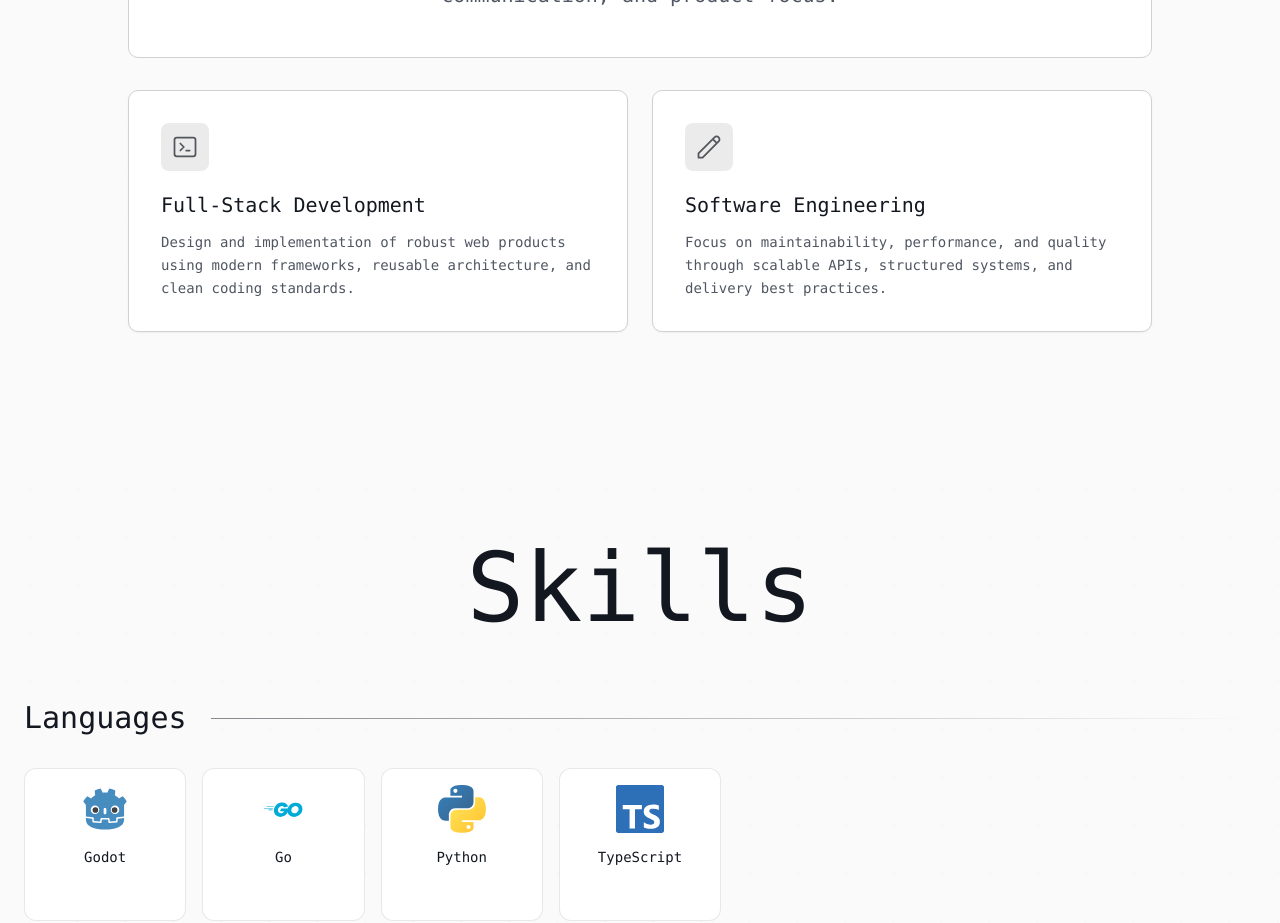
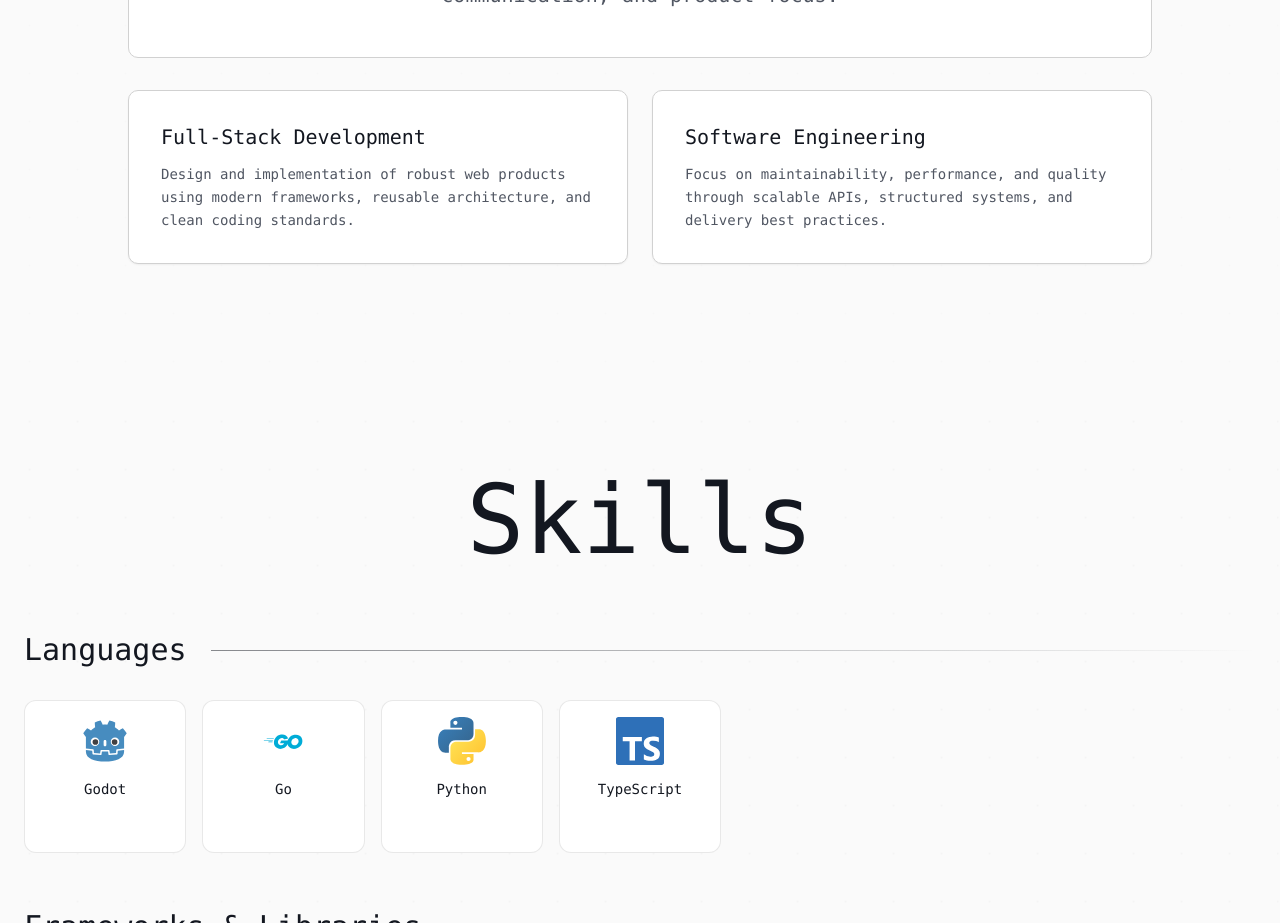
Before and after one commit to neevets/portfolio-web, a React (Vite) app: page / in a window 1280 px wide. Shown: the part 1380-2303 px from the top of the page. Built offline with nearby package versions, Linux system fonts and the light colour scheme.

Commit message:
Remove SVG icons from About Me cards

```diff
--- a/src/components/sections/AboutSection.tsx
+++ b/src/components/sections/AboutSection.tsx
@@ -10,41 +10,11 @@ const OptimizedAboutSection = memo(() => {
   const featureCards = useMemo(
     () => [
       {
-        icon: (
-          <svg
-            className="w-7 h-7 text-foreground/70 transition-colors duration-500"
-            fill="none"
-            stroke="currentColor"
-            viewBox="0 0 24 24"
-          >
-            <path
-              strokeLinecap="round"
-              strokeLinejoin="round"
-              strokeWidth={1.5}
-              d="M8 9l3 3-3 3m5 0h3M5 20h14a2 2 0 002-2V6a2 2 0 00-2-2H5a2 2 0 00-2 2v12a2 2 0 002 2z"
-            />
-          </svg>
-        ),
         title: 'Full-Stack Development',
         description:
           'Design and implementation of robust web products using modern frameworks, reusable architecture, and clean coding standards.',
       },
       {
-        icon: (
-          <svg
-            className="w-7 h-7 text-foreground/70 transition-colors duration-500"
-            fill="none"
-            stroke="currentColor"
-            viewBox="0 0 24 24"
-          >
-            <path
-              strokeLinecap="round"
-              strokeLinejoin="round"
-              strokeWidth={1.5}
-              d="M15.232 5.232l3.536 3.536m-2.036-5.036a2.5 2.5 0 113.536 3.536L6.5 21.036H3v-3.572L16.732 3.732z"
-            />
-          </svg>
-        ),
         title: 'Software Engineering',
         description:
           'Focus on maintainability, performance, and quality through scalable APIs, structured systems, and delivery best practices.',
@@ -55,9 +25,6 @@ const OptimizedAboutSection = memo(() => {
 
   const FeatureCard = memo<{ card: (typeof featureCards)[0] }>(({ card }) => (
     <div className="border border-border bg-card p-8 text-left h-full flex flex-col rounded-md shadow-sm">
-      <div className="w-12 h-12 mb-5 bg-muted flex items-center justify-center flex-shrink-0 rounded-sm">
-        {card.icon}
-      </div>
       <h4 className="text-xl font-dev font-light mb-3">{card.title}</h4>
       <p className="text-muted-foreground font-dev leading-relaxed text-sm flex-grow">{card.description}</p>
     </div>
```
